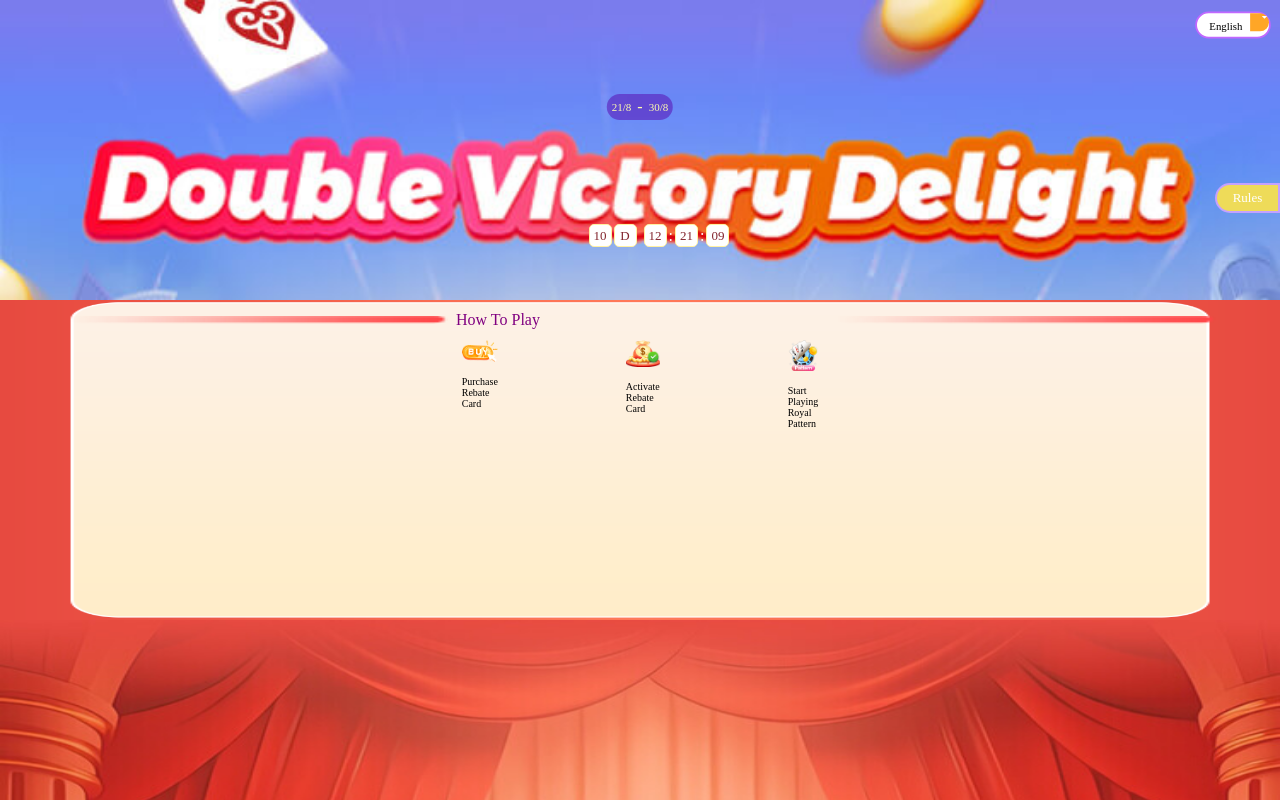
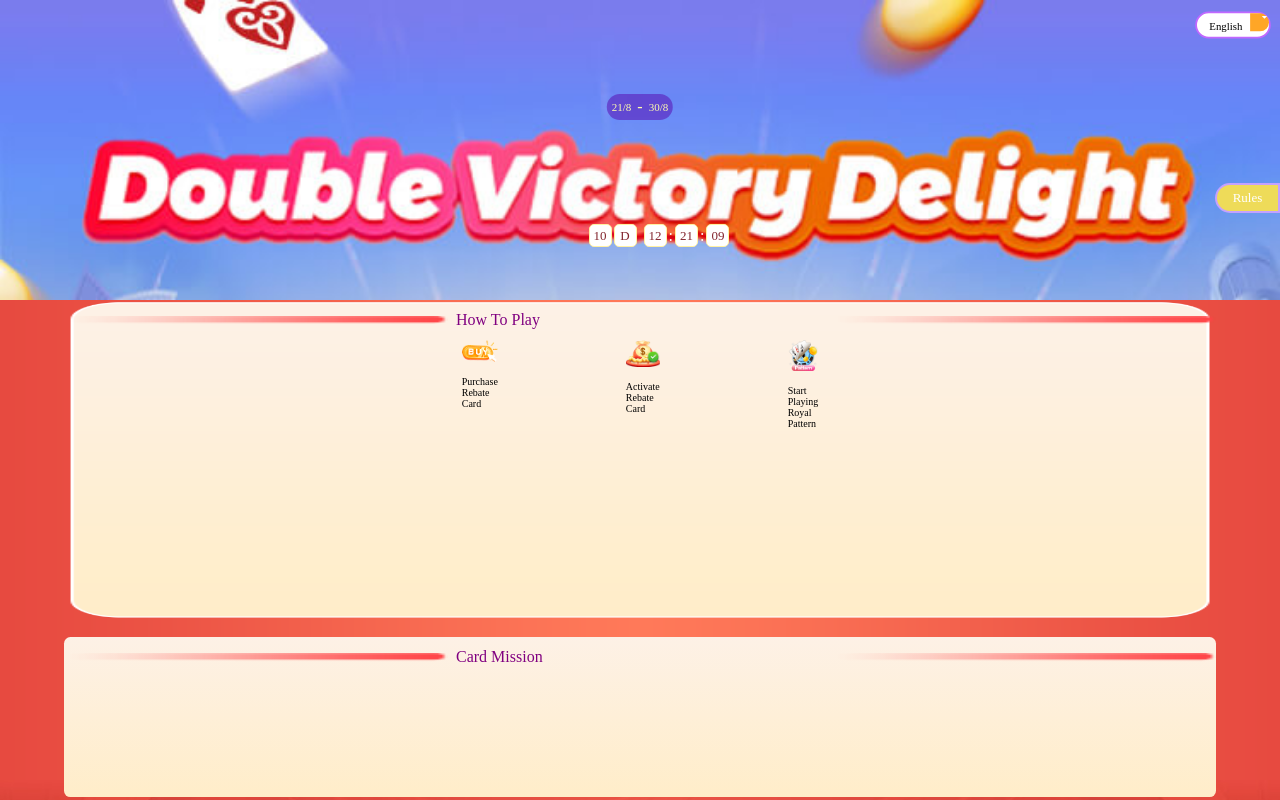
Before and after one commit to khankadir193/doubleVictoryDelight2k24, a Vue app: page / in a window 1280 px wide. Shown: the top 800 px of the page. Built offline with nearby package versions, Linux system fonts and the light colour scheme.

Commit message:
mission reward

```diff
--- a/src/App.vue
+++ b/src/App.vue
@@ -3,8 +3,8 @@
   <!-- <DummyComp /> -->
   <HeaderComponent />
   <HowToPlay />
+  <MissionComp />
   <LeaderBoardComp />
-
 </template>
 
 <script>
@@ -13,7 +13,7 @@
 import HeaderComponent from './components/HeaderComponent.vue';
 import HowToPlay from './components/HowToPlayComp.vue';
 import LeaderBoardComp from './components/LeaderBoardComp.vue';
-
+import MissionComp from './components/MissionComp.vue';
 
 
 
@@ -23,7 +23,8 @@ export default {
     // HelloWorld
     HeaderComponent,
     HowToPlay,
-    LeaderBoardComp
+    LeaderBoardComp,
+    MissionComp
   }
 }
 </script>
--- /dev/null
+++ b/src/components/MissionComp.vue
@@ -0,0 +1,51 @@
+<template>
+    <div class="container">
+        <div class="arrowHowToPlay">
+            <img src="../assets/images/arrow.png" alt="picture-arrow2" />
+            <p>Card Mission</p>
+            <img src="../assets/images/arrow.png" alt="picture-arrow2" />
+        </div>
+    </div>
+</template>
+
+<script>
+export default {
+    name: 'MissionComp'
+}
+</script>
+
+<style scoped>
+.container {
+    border-radius: .4rem;
+    width: 90%;
+    height: 20vh;
+    box-sizing: border-box;
+    background: linear-gradient(0deg, #ffedc9, #fdf1e6);
+    position: relative;
+    margin: 0 auto;
+    transform: translateY(1.06667rem);
+}
+
+.arrowHowToPlay {
+    height: 1vh;
+    /* width: 80%; */
+    display: flex;
+    justify-content: space-between;
+    position: relative;
+    margin: 0 auto;
+    top: 1rem;
+
+    img {
+        width: 100%;
+    }
+
+    p {
+        display: flex;
+        width: 100%;
+        position: relative;
+        top: -1.3rem;
+        left: .5rem;
+        color: purple;
+    }
+}
+</style>
```
Also changed, not shown: src/assets/images/mission-strip.png (added), src/assets/images/reward-mission.png (added).
